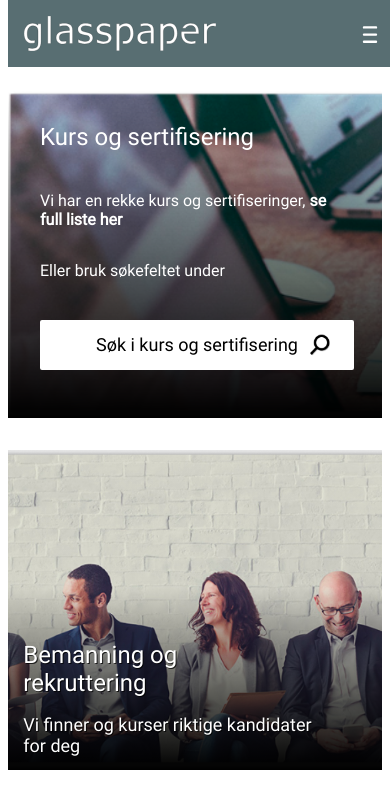
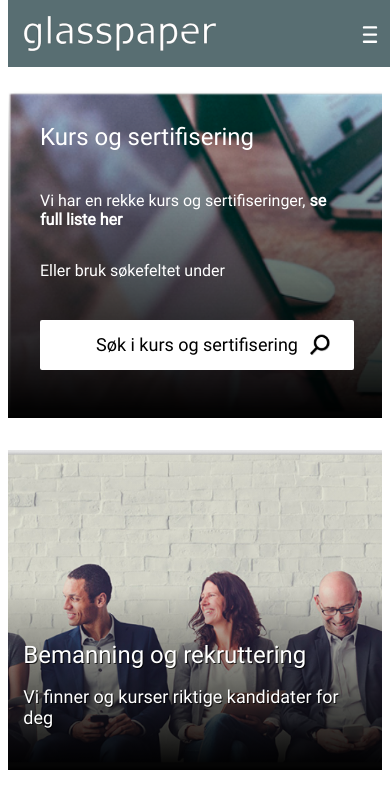
Before and after one commit to Zandra7/Glasspaper.no, a Nuxt app: page / in a window 390 px wide. Shown: the top 791 px of the page. Built offline with nearby package versions, Linux system fonts and the light colour scheme.

Commit message:
Less padding to services on smaller screens

```diff
--- a/components/services.vue
+++ b/components/services.vue
@@ -145,5 +145,8 @@
      width: 100%;
      height: 320px;
    }
+   h3, p {
+    padding-right: 10px;
+   }
  }
 </style>
```
